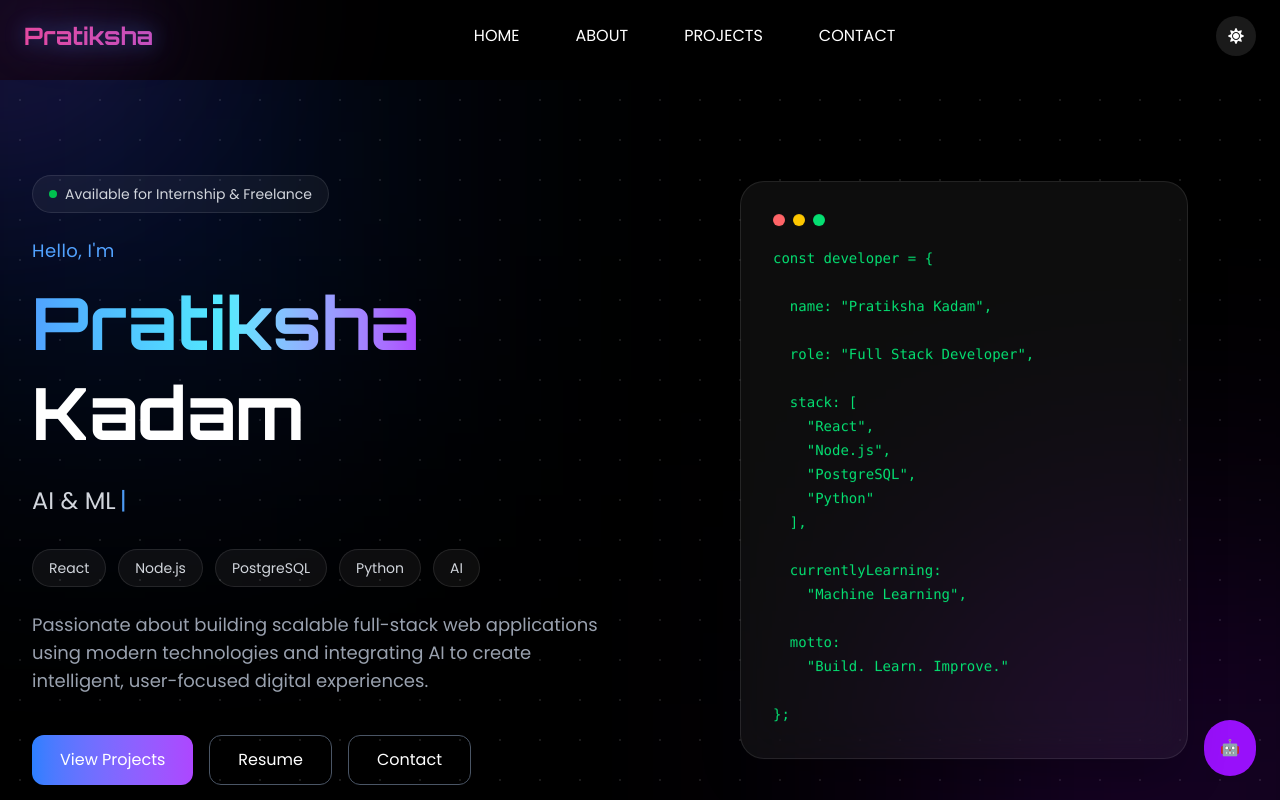
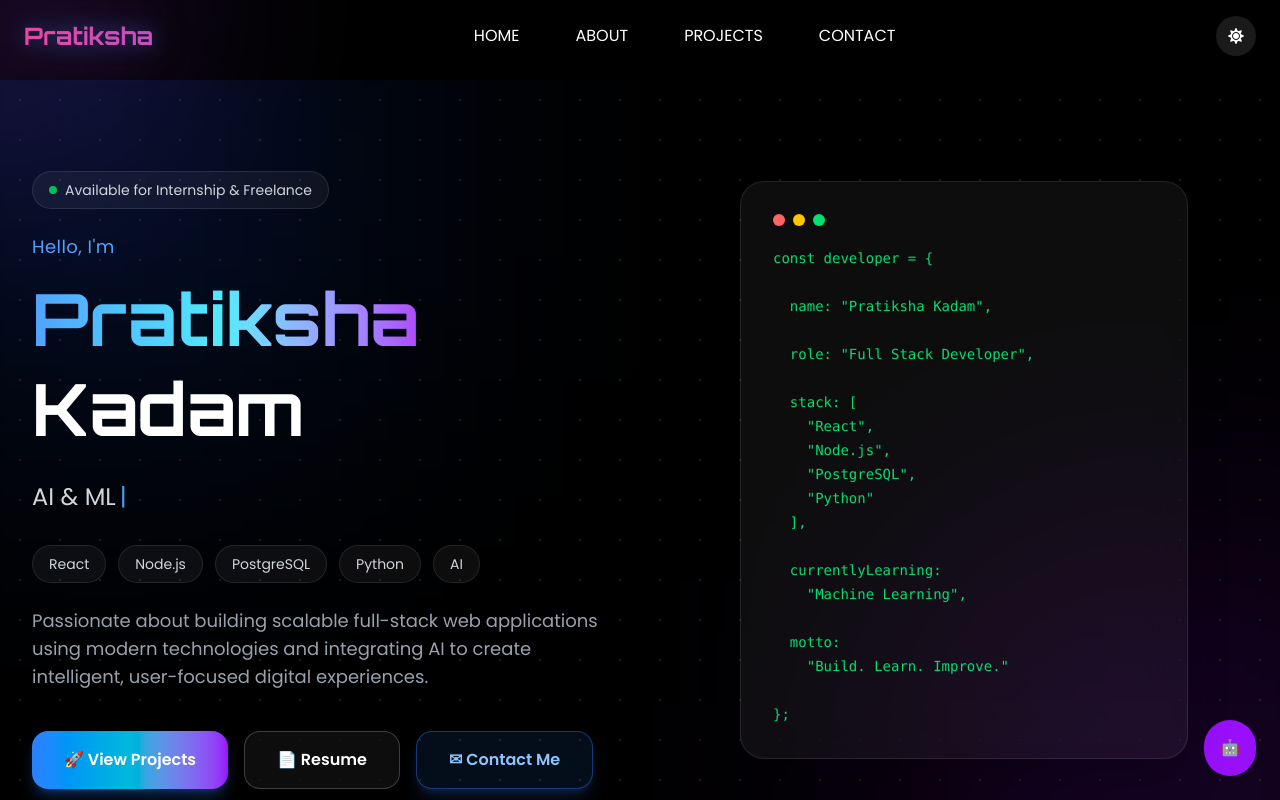
Before and after one commit to pratikshakadam912/portfolio-website, a React (Vite) app: page / in a window 1280 px wide. Shown: the top 800 px of the page. Built offline with nearby package versions, Linux system fonts and the light colour scheme.

Commit message:
hero section UI changed

```diff
--- a/src/components/Hero.jsx
+++ b/src/components/Hero.jsx
@@ -70,7 +70,7 @@ const Hero = () => {
 
       <div className="max-w-7xl w-full grid grid-cols-1 lg:grid-cols-2 gap-12 lg:gap-20 items-center z-10">
         {/* LEFT */}
-        <div className="text-center lg:text-left order-2 lg:order-1">
+        <div className="text-center lg:text-left">
           <motion.div
             initial={{ opacity: 0, y: -15 }}
             animate={{ opacity: 1, y: 0 }}
@@ -129,47 +129,55 @@ const Hero = () => {
 
           {/* Buttons */}
 
-          <div className="flex flex-col sm:flex-row gap-4 mt-10 justify-center lg:justify-start">
+          <div className="flex flex-col sm:flex-row flex-wrap gap-4 mt-10 justify-center lg:justify-start">
+            {/* Projects */}
             <motion.button
-              whileHover={{ scale: 1.05 }}
+              whileHover={{ scale: 1.05, y: -3 }}
               whileTap={{ scale: 0.95 }}
-              className="w-full sm:w-auto px-7 py-3 rounded-xl bg-gradient-to-r from-blue-500 to-purple-500 shadow-xl"
               onClick={() =>
-                document.getElementById("projects")?.scrollIntoView({
-                  behavior: "smooth",
-                })
+                document
+                  .getElementById("projects")
+                  ?.scrollIntoView({ behavior: "smooth" })
               }
+              className="group relative overflow-hidden rounded-2xl px-8 py-4 bg-gradient-to-r from-blue-500 via-cyan-500 to-purple-600 text-white font-semibold shadow-lg shadow-blue-500/30 transition-all duration-300 w-full sm:w-auto"
             >
-              View Projects
+              <span className="relative z-10 flex items-center justify-center gap-2">
+                🚀 View Projects
+              </span>
+
+              <span className="absolute inset-0 bg-white/10 opacity-0 group-hover:opacity-100 transition duration-300"></span>
             </motion.button>
 
+            {/* Resume */}
             <motion.a
-              whileHover={{ scale: 1.05 }}
+              whileHover={{ scale: 1.05, y: -3 }}
               whileTap={{ scale: 0.95 }}
               href="/resume.pdf"
               target="_blank"
               rel="noopener noreferrer"
-              className="w-full sm:w-auto px-7 py-3 rounded-xl border border-gray-600 hover:bg-white hover:text-black transition text-center"
+              className="group rounded-2xl px-8 py-4 border border-white/20 bg-white/5 backdrop-blur-lg hover:bg-white hover:text-black text-white font-semibold transition-all duration-300 shadow-lg w-full sm:w-auto flex items-center justify-center gap-2"
             >
-              Resume
+              📄 Resume
             </motion.a>
 
+            {/* Contact */}
             <motion.button
-              whileHover={{ scale: 1.05 }}
+              whileHover={{ scale: 1.05, y: -3 }}
               whileTap={{ scale: 0.95 }}
-              className="w-full sm:w-auto px-7 py-3 rounded-xl border border-gray-600 hover:border-blue-400 transition"
               onClick={() =>
-                document.getElementById("contact")?.scrollIntoView({
-                  behavior: "smooth",
-                })
+                document
+                  .getElementById("contact")
+                  ?.scrollIntoView({ behavior: "smooth" })
               }
+              className="group rounded-2xl px-8 py-4 border border-blue-500/40 bg-blue-500/10 hover:bg-blue-500 hover:text-white text-blue-300 font-semibold transition-all duration-300 shadow-lg shadow-blue-500/20 w-full sm:w-auto"
             >
-              Contact
+              ✉ Contact Me
             </motion.button>
           </div>
         </div>
         {/* RIGHT */}
-        <div className="flex justify-center order-1 lg:order-2">
+        {/* RIGHT */}
+        <div className="flex justify-center mt-12 lg:mt-0">
           <motion.div
             animate={{
               y: [0, -15, 0],
```
